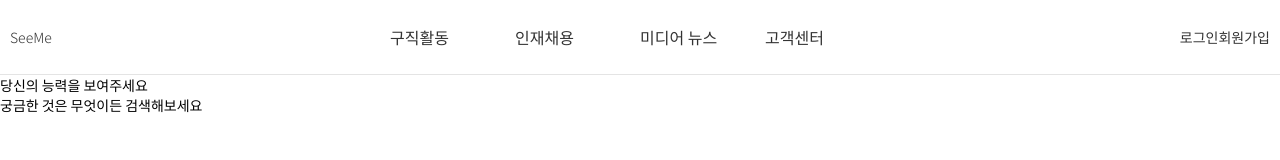
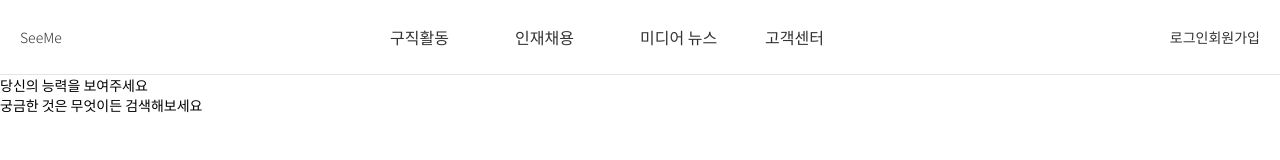
Before and after one commit to volunteer-project-1/volunteer_client, a Next.js app: page / in a window 1280 px wide. Shown: the top 160 px of the page. Built offline with nearby package versions, Linux system fonts and the light colour scheme.

Commit message:
header css 수정

```diff
--- a/src/components/layout/layout.module.scss
+++ b/src/components/layout/layout.module.scss
@@ -3,8 +3,7 @@
   display: flex;
   align-items: center;
   height: 75px;
-    width: 100%;
-  max-width: 1280px;
+  width: 100%;
   margin: 0 auto;
   border-bottom: 1px solid #e4e4e4;
 
@@ -23,12 +22,12 @@
 
   .logo {
     position: absolute;
-    left: 10px;
+    left: 20px;
   }
 
   .cs_login {
     position: absolute;
-    right: 10px;
+    right: 20px;
     .lg {
       display: inline-block;
       margin-right: 4px;
```
